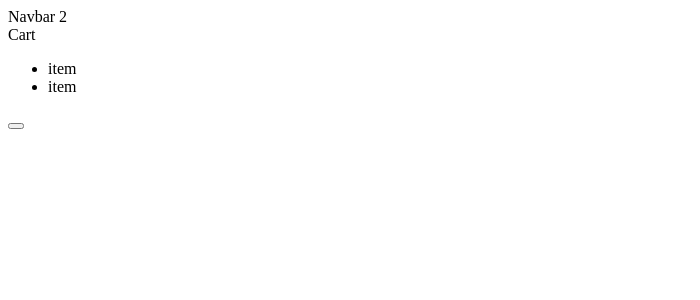
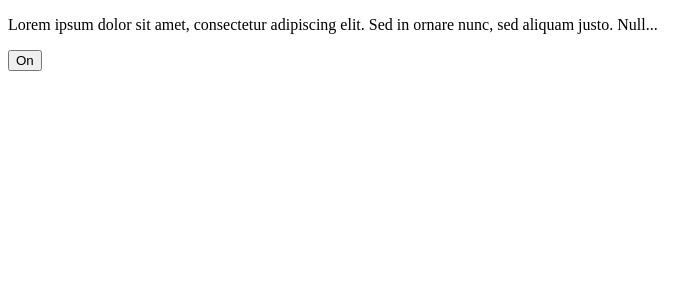
Before and after one commit to FarazRashid/ReactPractice, a React (Vite) app in the folder react-app/: page / in a window 1280 px wide. Shown: the top 300 px of the page, without its empty margins (0-700 px from the left). Built offline with nearby package versions, Linux system fonts and the light colour scheme.

Commit message:
Adds Expandable Text component

```diff
--- a/react-app/src/App.tsx
+++ b/react-app/src/App.tsx
@@ -1,14 +1,20 @@
-import { useState } from "react";
-import Navbar from "./components/Navbar";
-import Cart from "./components/Cart";
+import ExpandableText from "./components/ExpandableText";
 
 function App() {
-  const [cartItems, setCartItems] = useState(["Product1", "Product2"]);
-
   return (
     <div>
-      <Navbar cartItemsCount={cartItems.length} />
-      <Cart cartItems={cartItems} onClear={() => setCartItems([])} />
+      <ExpandableText maxChars={100}>
+        Lorem ipsum dolor sit amet, consectetur adipiscing elit. Sed in ornare
+        nunc, sed aliquam justo. Nulla facilisi. Duis sapien turpis, scelerisque
+        vel porttitor a, suscipit et ante. Vivamus imperdiet massa quis turpis
+        dapibus pharetra. Aenean tincidunt metus eu urna dapibus, non sagittis
+        est pellentesque. Aliquam eu erat nunc. Sed congue blandit leo eu
+        sodales. Vestibulum venenatis faucibus velit, non elementum purus
+        tincidunt imperdiet. Nulla eget rutrum quam. Vestibulum bibendum lacus
+        sit amet ipsum euismod pulvinar. Vivamus in lacinia metus, in tristique
+        urna. Vestibulum eget massa suscipit, vestibulum erat sit amet, rhoncus
+        nibh.
+      </ExpandableText>
     </div>
   );
 }
--- /dev/null
+++ b/react-app/src/components/ExpandableText.tsx
@@ -0,0 +1,31 @@
+import { useState } from "react";
+
+interface Props {
+  children: string;
+  maxChars?: number;
+}
+
+function ExpandableText({ children, maxChars = 100 }: Props) {
+  const [buttonStatus, setButton] = useState(false);
+
+  function handleClick() {
+    setButton(!buttonStatus);
+  }
+
+  function displayText() {
+    if (!buttonStatus) {
+      return <p>{children.slice(0, maxChars) + "..."}</p>;
+    } else return <p>{children}</p>;
+  }
+
+  if (children.length <= maxChars) return <p>{children}</p>;
+
+  return (
+    <div>
+      {displayText()}
+      <button onClick={handleClick}>{buttonStatus ? "Less" : "On"}</button>
+    </div>
+  );
+}
+
+export default ExpandableText;
```
